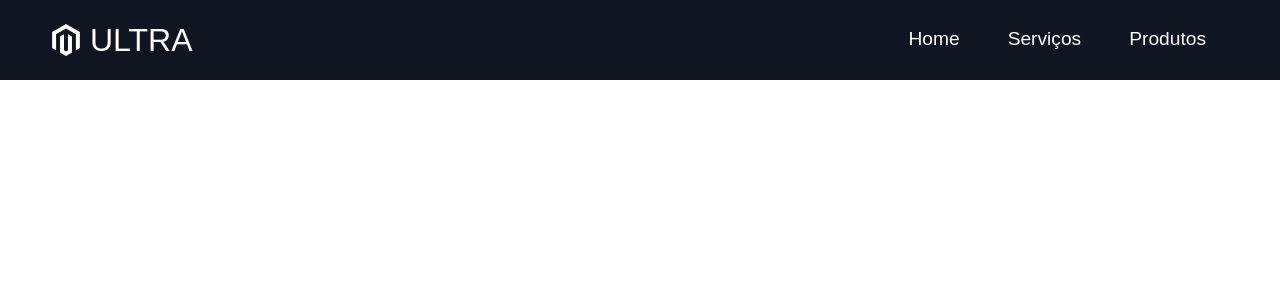
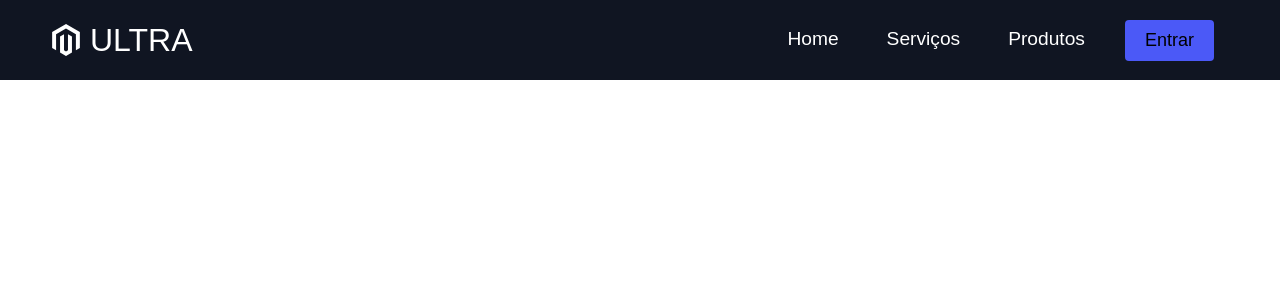
Before and after one commit to GabriellMaiaa/ReactWebsite, a React (Create React App) app: page / in a window 1280 px wide. Shown: the top 300 px of the page. Built offline with nearby package versions, Linux system fonts and the light colour scheme.

Commit message:
terminando cabecalho

```diff
--- a/src/components/NavBar/Navbar.element.js
+++ b/src/components/NavBar/Navbar.element.js
@@ -111,3 +111,23 @@ export const NavLink = styled(Link)`
         }
     }
 `
+export const NavItemBtn = styled.li `
+    @media screen and (max-width:960px) {
+        display: flex;
+        justify-content: center;
+        align-items: center;
+        width: 100%;
+        height: 120px;
+    }
+`
+export const NavBtnLink = styled(Link) `
+    display: flex;
+    justify-content: center;
+    align-items: center;
+    text-decoration: none;
+    padding: 8px 16px;
+    height: 100%;
+    width: 100%;
+    border: none;
+    outline: none;
+`
--- a/src/components/NavBar/Navbar.js
+++ b/src/components/NavBar/Navbar.js
@@ -1,14 +1,30 @@
-import React, { useState } from 'react'
+import React, { useEffect, useState } from 'react'
 import {FaBars, FaTimes} from 'react-icons/fa'
-import { Nav, NavbarContainer, NavIcon, NavLogo, MobileIcon, NavMenu, NavItem, NavLink } from './Navbar.element'
+import { Nav, NavbarContainer, NavIcon, NavLogo, MobileIcon, NavMenu, NavItem, NavLink, NavBtnLink, NavItemBtn } from './Navbar.element'
+import { Button } from '../../globalStyles'
 import { IconContext } from 'react-icons'
 
 const Navbar = () => {
 const [click, setClick]= useState(false);
+const [button, setButton] = useState(true)
 
 const handleClick = () => {
   setClick(!click)
 }
+const showButton = () => {
+  if(window.innerWidth <= 960) {
+    setButton(false)
+  }else {
+    setButton(true)
+  }
+}
+
+useEffect(() => {
+  showButton()
+}, [])
+
+window.addEventListener('resize', showButton)
+
   return (
     <>
       <IconContext.Provider value={{  color:'fff' }}>
@@ -31,6 +47,19 @@ const handleClick = () => {
                   <NavItem>
                     <NavLink to='/quemSomos'>Produtos</NavLink>
                   </NavItem>
+                    <NavItemBtn>
+                      {button ? (
+                        <NavBtnLink to='/sign-up'>
+                          <Button primary>Entrar</Button>
+                        </NavBtnLink>
+                      ) : (
+                        <NavBtnLink to='/sign-up'>
+                          <Button   primary>
+                            ENTRAR
+                          </Button>
+                        </NavBtnLink>
+                      )}
+                    </NavItemBtn>
                 </NavMenu>
             </NavbarContainer>
         </Nav>
--- a/src/globalStyles.js
+++ b/src/globalStyles.js
@@ -22,7 +22,27 @@ export const Container = styled.div `
         padding-right: 30px;
     }
 `
+export const Button = styled.button `
+    border-radius: 4px;
+    background: ${({primary}) => (primary ? '#4b59f7': '#0467fb')};
+    white-space: nowrap;
+    padding: ${({big}) => (big ? '12px 64px' : '10px 20px')};
+    color: "fff";
+    font-size: 18px;
+    outline: none;
+    cursor: pointer;
+    border: none;
 
+    &:hover{
+        transition: all 0.3s ease-out;
+        background: #fff;
+        background: ${({primary}) => (primary ? '#0467fb': '#4b59f7')};
+    }
+
+    @media screen and (max-width:960px) {
+        width: 100%;
+    }
+`
 
 
 export default GlobalStyle;
```
